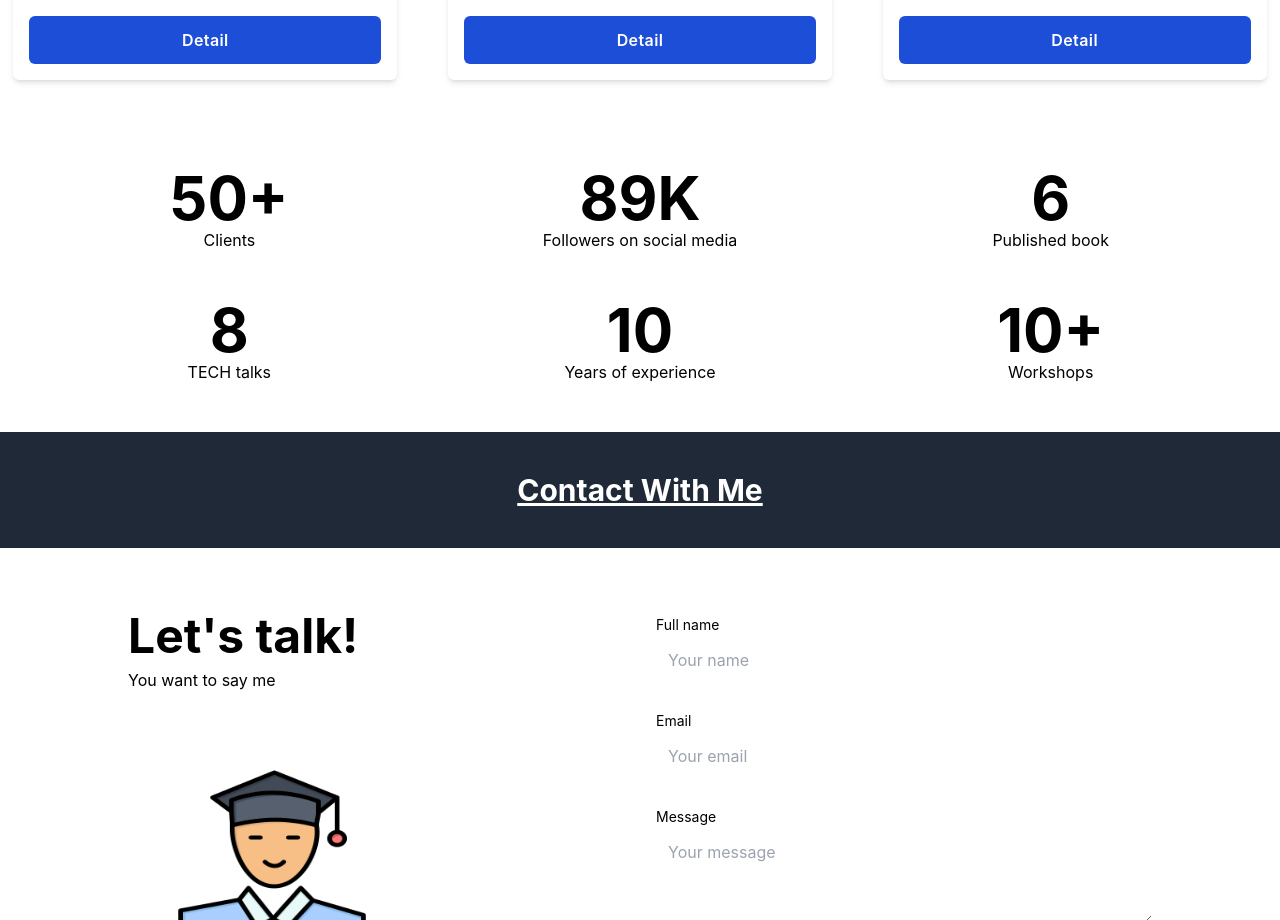
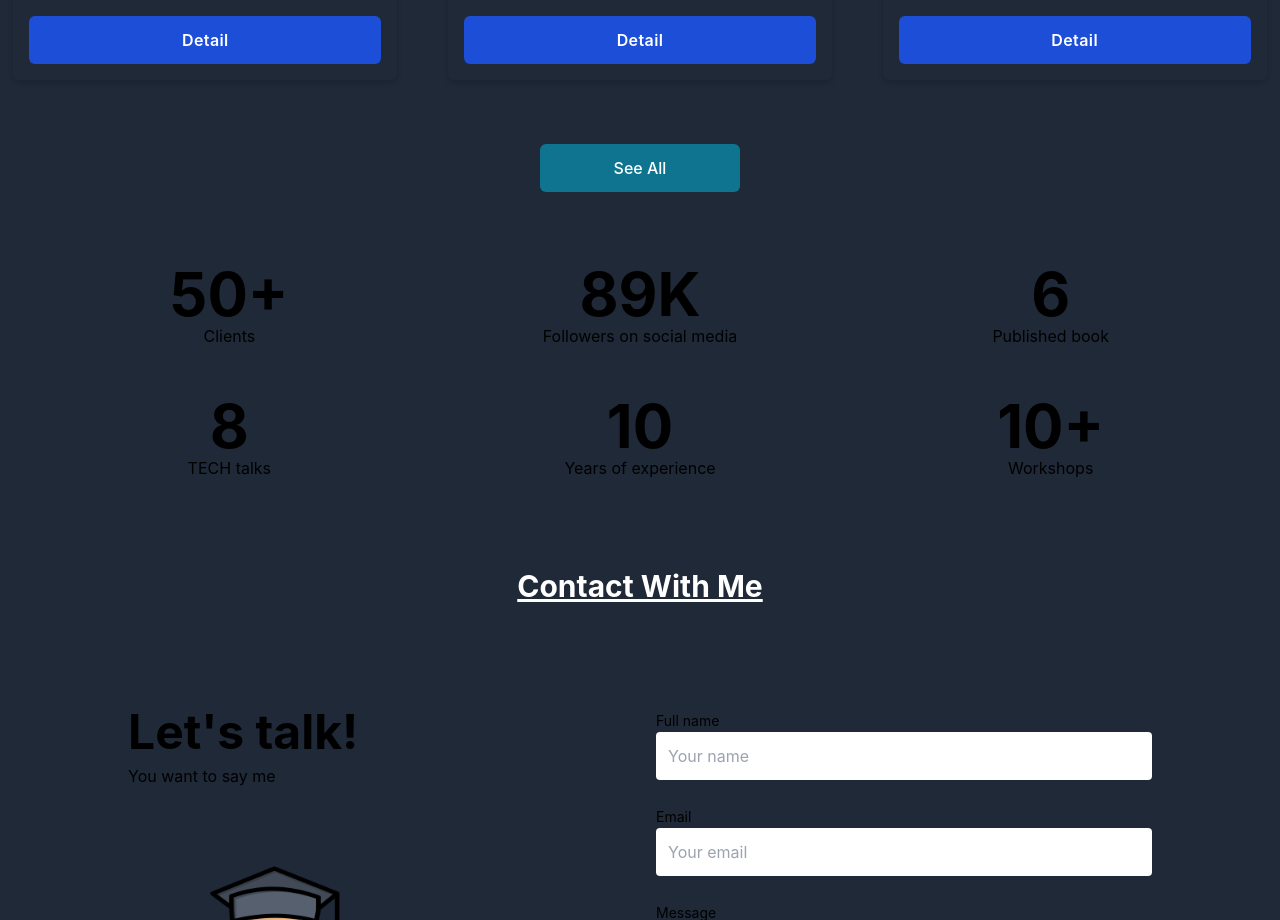
Before and after one commit to TH-Raju/Project_Tech_Tutor_Client_side, a React (Create React App) app: page / in a window 1280 px wide. Shown: the part 2300-3220 px from the top of the page. Built offline with nearby package versions, Linux system fonts and the light colour scheme; no server answers.

Commit message:
home section debugging

```diff
--- a/src/components/Home/Home.jsx
+++ b/src/components/Home/Home.jsx
@@ -1,13 +1,17 @@
 import React from 'react';
+import { Link } from 'react-router-dom';
 import Services from '../Services/Services';
 import Banner from './Banner';
 import Summary from './Summary';
 
 const Home = () => {
     return (
-        <div>
+        <div className='bg-gray-800'>
             <Banner></Banner>
             <Services></Services>
+            <div className='text-center'>
+                <Link to='/services'> <button className='bg-cyan-700 w-[200px] text-center rounded-md font-medium my-6 mx-auto py-3 text-white'>See All</button></Link>
+            </div>
             <Summary></Summary>
         </div>
     );
```
